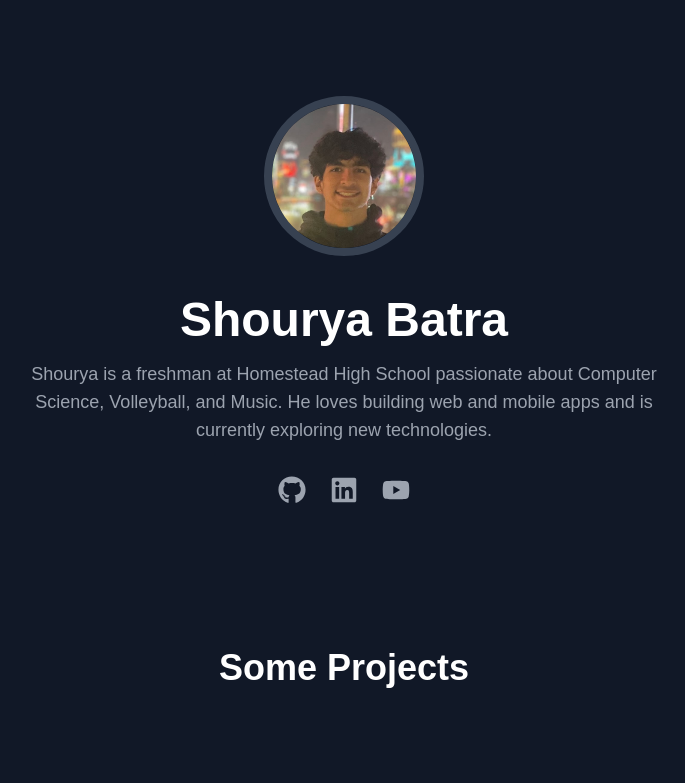
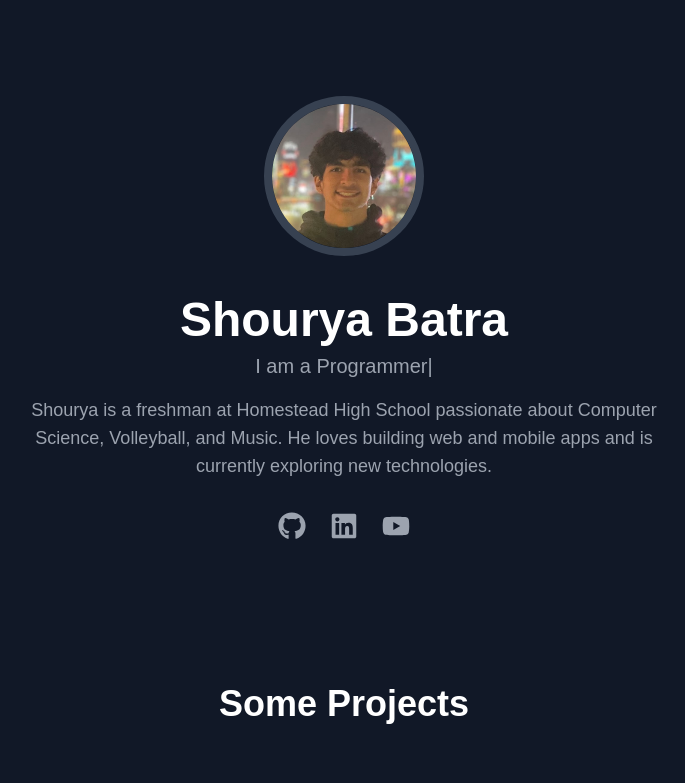
Before and after one commit to ShouryaBatra/personal-website, a Next.js app: page / in a window 1280 px wide. Shown: the top 783 px of the page, without its empty margins (296-981 px from the left). Built offline with nearby package versions, Linux system fonts and the light colour scheme.

Commit message:
animation under header

```diff
--- a/package.json
+++ b/package.json
@@ -18,6 +18,7 @@
     "react": "^19.0.0",
     "react-dom": "^19.0.0",
     "react-icons": "^5.5.0",
+    "react-type-animation": "^3.2.0",
     "tailwind-merge": "^3.0.2",
     "tailwindcss-animate": "^1.0.7",
     "tsparticles": "^3.8.1"
--- a/src/components/Header.jsx
+++ b/src/components/Header.jsx
@@ -3,6 +3,7 @@ import me from "../assets/me.jpg";
 import { FaGithub, FaLinkedin, FaYoutube } from "react-icons/fa";
 import Image from "next/image";
 import { useState } from "react";
+import { TypeAnimation } from "react-type-animation";
 
 function Header() {
   const [randomDirection, setRandomDirection] = useState(1);
@@ -32,6 +33,16 @@ function Header() {
     },
   };
 
+  const texts = [
+    "Fullstack Developer",
+    "Musician",
+    "Programmer",
+    "Mobile Developer",
+    "Designer",
+    "Boy Scout",
+    "High Schooler",
+  ];
+
   return (
     <header className="text-center py-20">
       <motion.div
@@ -58,6 +69,31 @@ function Header() {
         </div>
       </motion.div>
       <h1 className="text-5xl font-bold mt-6">Shourya Batra</h1>
+      {/* Subheading */}
+      <p className="text-xl text-gray-400 mt-2">
+        I am a{" "}
+        <TypeAnimation
+          sequence={[
+            // Same substring at the start will only be typed once, initially
+            "Fullstack Developer",
+            1000,
+            "Musician",
+            1000,
+            "Programmer",
+            1000,
+            "Mobile Developer",
+            1000,
+            "Designer",
+            1000,
+            "Boy Scout",
+            1000,
+            "High Schooler",
+            1000,
+          ]}
+          speed={50}
+          repeat={Infinity}
+        />
+      </p>
       <p className="text-lg text-gray-400 mt-4 max-w-2xl mx-auto">
         Shourya is a freshman at Homestead High School passionate about Computer
         Science, Volleyball, and Music. He loves building web and mobile apps
```
Also changed, not shown: 1 other file (tests, documents, lock files or other folders).
